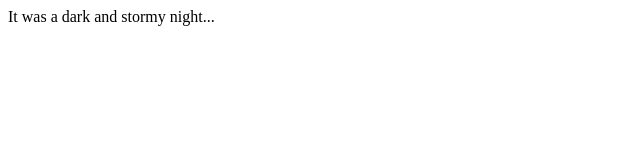
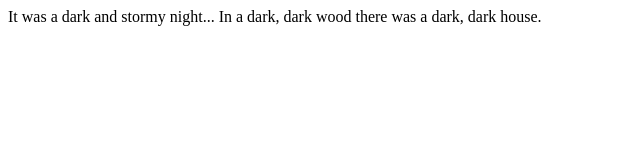
Before and after one commit to taylorbonham/fireside-story, a plain HTML site: page index.html in a window 1280 px wide. Shown: the whole page, without its empty margins (0-640 px from the left). Drawn offline with Linux system fonts and the light colour scheme.

Commit message:
added second line of story

```diff
--- a/index.html
+++ b/index.html
@@ -1,5 +1,7 @@
 <html>
   <body>
-    <p>It was a dark and stormy night...</p>
+    <p>It was a dark and stormy night...
+      In a dark, dark wood there was a dark, dark house.
+    </p>
   </body>
 </html>
```
